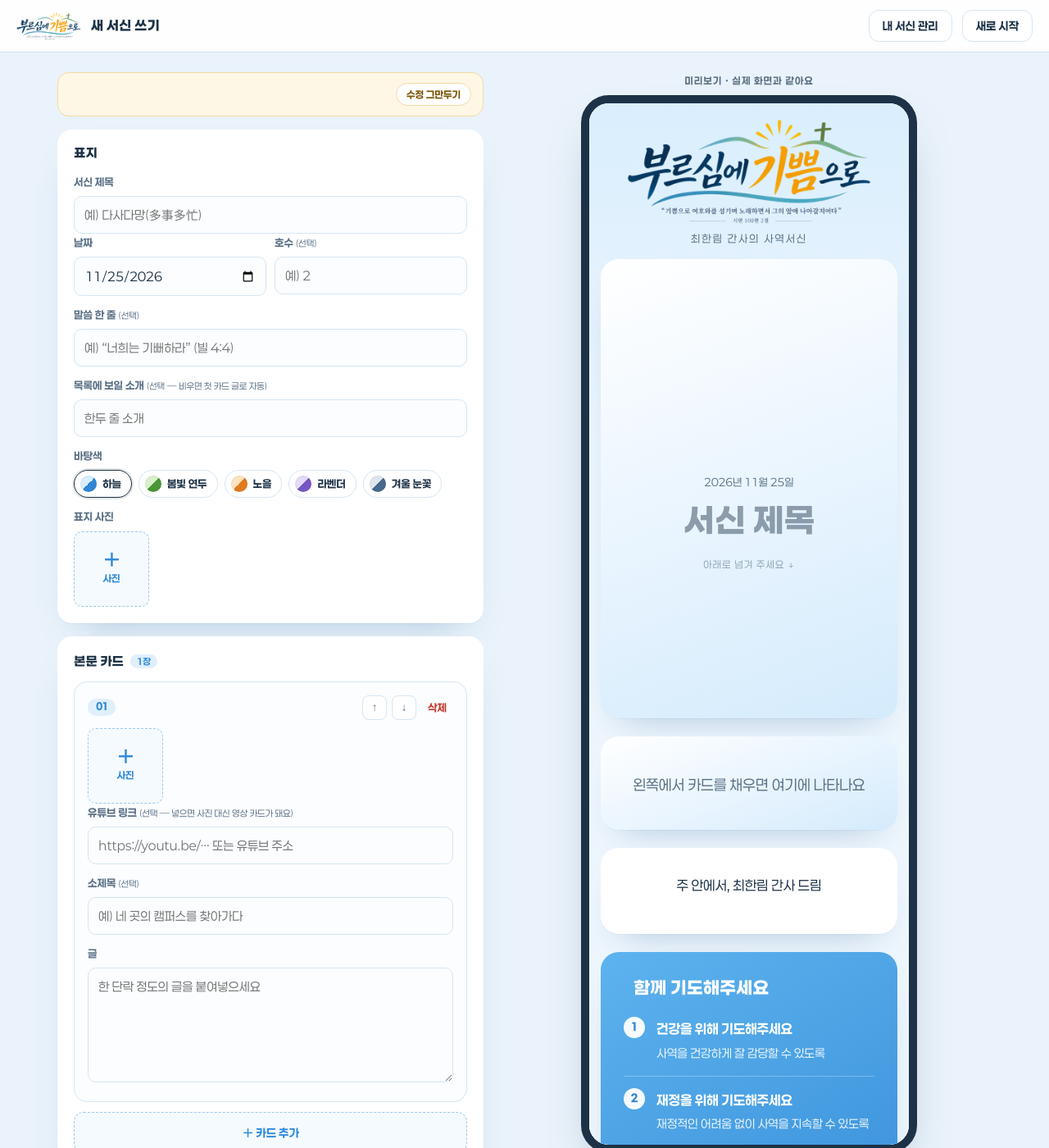
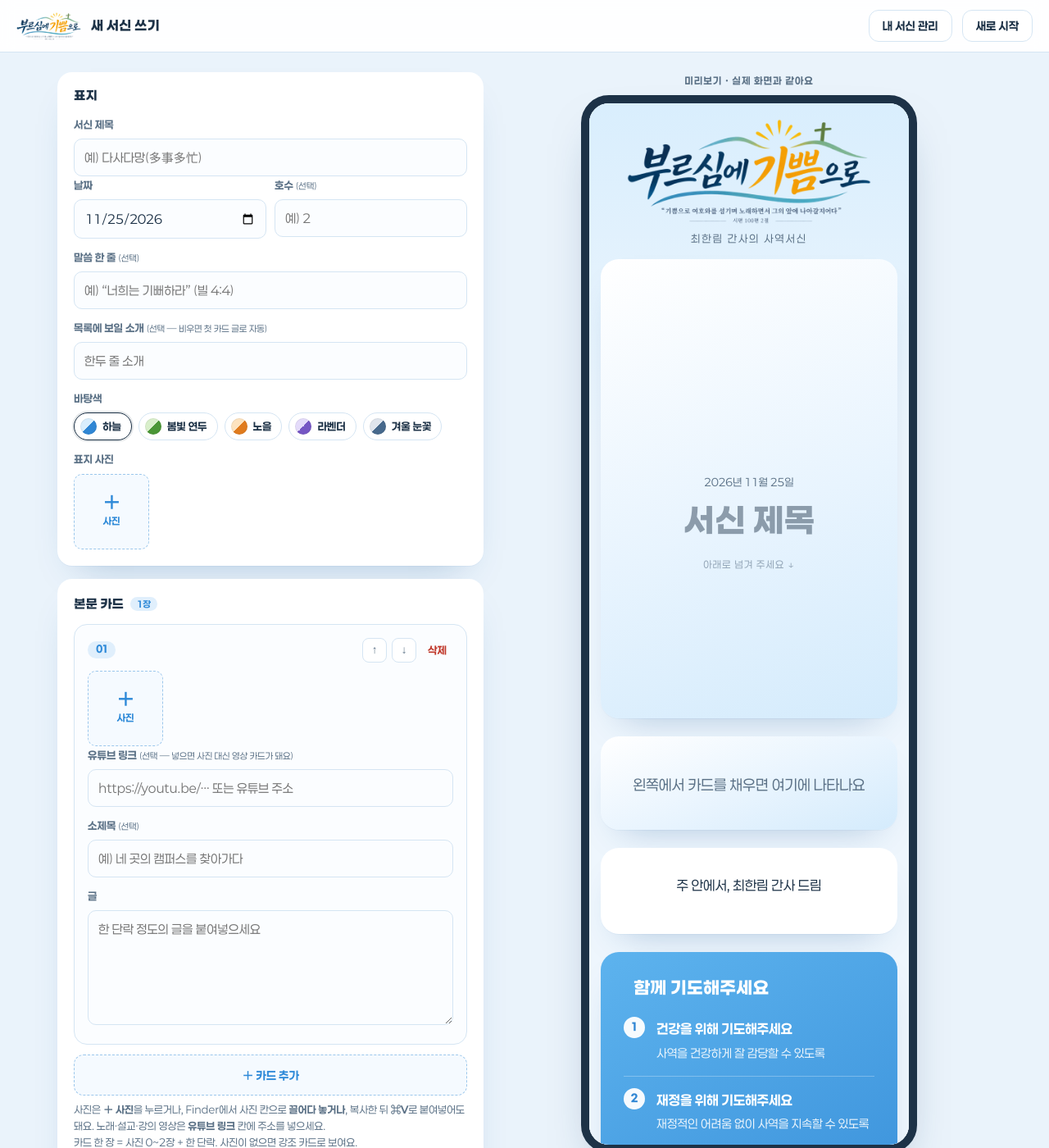
Before and after one commit to hanrimrnf-star/joy-letters, a Jekyll site: the page write/index.html, which Jekyll copies as it is, in a window 1280 px wide and 1400 px high. Shown: the whole window at 82% size. Built offline with Jekyll 4.4.1, drawn with Linux system fonts in a browser that asks for light colours.

Commit message:
수정: 빈 계좌일 때 후원 상자 숨김, 서신 쓰기 화면의 빈 '수정 중' 표시줄 숨김, 글자 제목에도 등장 효과
Co-Authored-By: Claude Opus 5.5 <noreply@anthropic.com>
Claude-Session: https://claude.ai/code/session_011BdVKAczXKux4eFfqEj6QX

```diff
--- a/_layouts/letter.html
+++ b/_layouts/letter.html
@@ -57,7 +57,7 @@ layout: default
   </footer>
 
   {%- if page.prayer %}{% assign prayers = page.prayer %}{% else %}{% assign prayers = site.prayer %}{% endif -%}
-  {% if prayers %}
+  {% if prayers and prayers.size > 0 %}
   <section class="card card-prayer reveal" id="prayer">
     <h2>함께 기도해주세요</h2>
     <ol>
@@ -69,7 +69,7 @@ layout: default
   {% endif %}
 
   {% assign sp = site.support %}
-  {% if sp.account %}
+  {% if sp.account and sp.account != "" %}
   <section class="card card-support reveal" id="support">
     <h2>{{ sp.title }}</h2>
     {% for line in sp.lines %}<p>{{ line }}</p>{% endfor %}
--- a/assets/style.css
+++ b/assets/style.css
@@ -54,7 +54,7 @@ main { max-width: 920px; margin: 0 auto; padding: 0 18px 72px; }
   100% { opacity: 1; transform: none; filter: blur(0); }
 }
 @keyframes subIn { from { opacity: 0; transform: translateY(6px); } to { opacity: 1; transform: none; } }
-.masthead .brand-logo { animation: logoIn 2.4s cubic-bezier(.25,.6,.25,1) .2s both; }
+.masthead .brand-logo, .masthead .brand-title { animation: logoIn 2.4s cubic-bezier(.25,.6,.25,1) .2s both; }
 .masthead .brand-sub { animation: subIn 1.2s ease 1.9s both; }
 .masthead + main .intro { animation: subIn 1.2s ease 2.3s both; }
 
@@ -240,7 +240,7 @@ main { max-width: 920px; margin: 0 auto; padding: 0 18px 72px; }
 }
 
 @media (prefers-reduced-motion: reduce) {
-  .masthead .brand-logo, .masthead .brand-sub, .masthead + main .intro { animation: none !important; }
+  .masthead .brand-logo, .masthead .brand-title, .masthead .brand-sub, .masthead + main .intro { animation: none !important; }
   .reveal, .card img, .card > *, .cover-bg { transition: none !important; opacity: 1 !important; transform: none !important; clip-path: none !important; }
   .scroll-hint { animation: none; }
 }
--- a/write/index.html
+++ b/write/index.html
@@ -8,6 +8,7 @@
 <link rel="stylesheet" href="../assets/style.css">
 <script src="config.js"></script>
 <style>
+  [hidden] { display: none !important; }
   body { background: #eaf3fb; }
   .ed-top { position: sticky; top: 0; z-index: 30; display: flex; align-items: center; gap: 12px; padding: 12px 20px; background: rgba(255,255,255,.92); backdrop-filter: blur(8px); border-bottom: 1px solid var(--line); }
   .ed-top img { height: 34px; }
```
